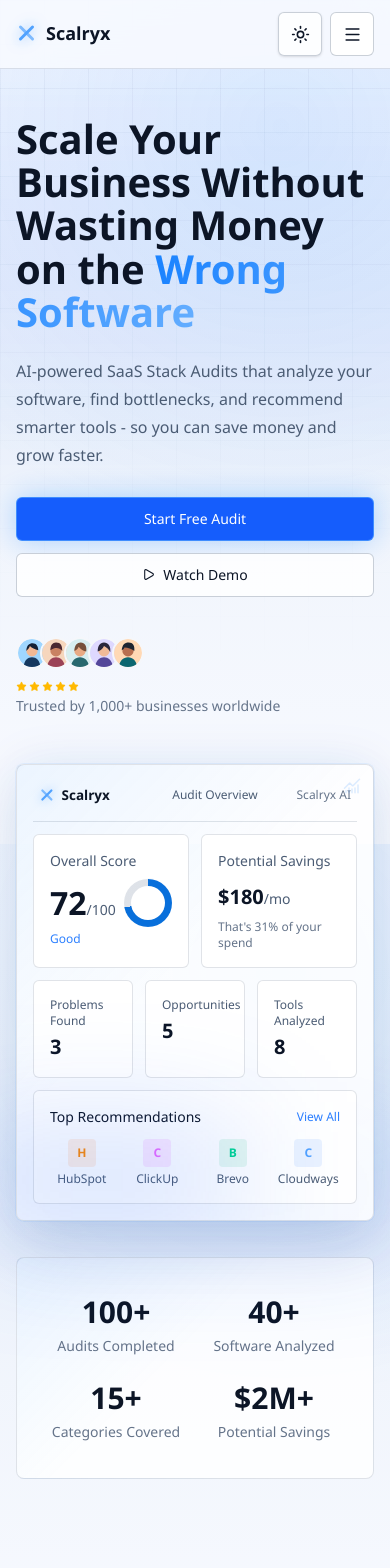
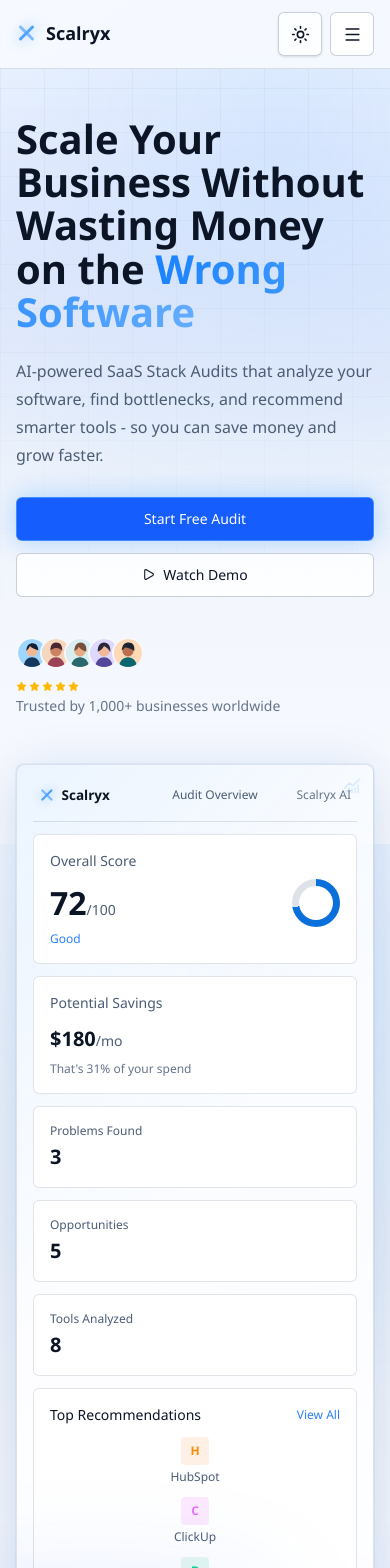
Before and after one commit to swajannaimur/scalryx, a Next.js app: page / in a window 390 px wide. Shown: the top 1568 px of the page. Built offline with nearby package versions, Linux system fonts and the light colour scheme.

Commit message:
fix: reflow dashboard mockup at narrow widths

```diff
--- a/app/components/mockups/dashboard.tsx
+++ b/app/components/mockups/dashboard.tsx
@@ -66,10 +66,10 @@
         </aside>
 
         <section className="min-w-0">
-          <div className="grid grid-cols-2 gap-3">
+          <div className={`grid gap-3 ${compact ? "grid-cols-1" : "grid-cols-1 sm:grid-cols-2"}`}>
             <div className="rounded-md border border-line bg-surface-raised p-4">
               <p className="text-sm text-muted">Overall Score</p>
-              <div className="mt-2 flex items-end justify-between gap-2">
+              <div className="mt-2 flex flex-wrap items-end justify-between gap-2">
                 <strong className="text-[32px] font-semibold text-content">
                   72
                   <span className="text-sm font-normal text-muted">
@@ -104,7 +104,7 @@
             </div>
           </div>
 
-          <div className="mt-3 grid grid-cols-3 gap-3">
+          <div className={`mt-3 grid gap-3 ${compact ? "grid-cols-1" : "grid-cols-1 sm:grid-cols-3"}`}>
             {[
               ["Problems Found", "3"],
               ["Opportunities", "5"],
@@ -123,13 +123,13 @@
           </div>
 
           <div className="mt-3 rounded-md border border-line bg-surface-raised p-4">
-            <div className="flex items-center justify-between">
+            <div className="flex flex-wrap items-center justify-between gap-2">
               <p className="text-sm font-medium text-content">
                 Top Recommendations
               </p>
               <span className="text-xs text-blue-500">View All</span>
             </div>
-            <div className="mt-3 grid grid-cols-4 gap-3">
+            <div className={`mt-3 grid gap-3 ${compact ? "grid-cols-1" : "grid-cols-1 sm:grid-cols-4"}`}>
               {recommendations.map((tool) => (
                 <div className="min-w-0 text-center" key={tool.name}>
                   <span
@@ -137,7 +137,7 @@
                   >
                     {tool.mark}
                   </span>
-                  <span className="mt-1 block truncate text-xs text-muted">
+                  <span className="mt-1 block break-words whitespace-normal text-xs text-muted">
                     {tool.name}
                   </span>
                 </div>
```
